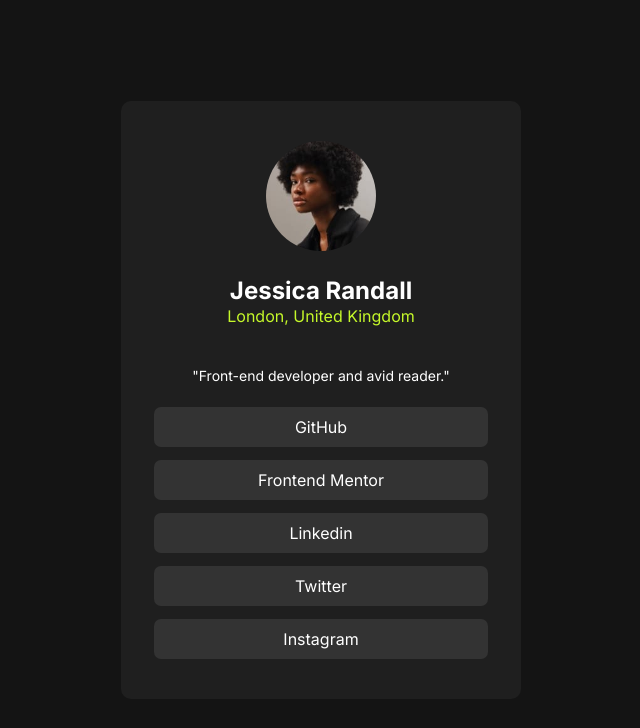
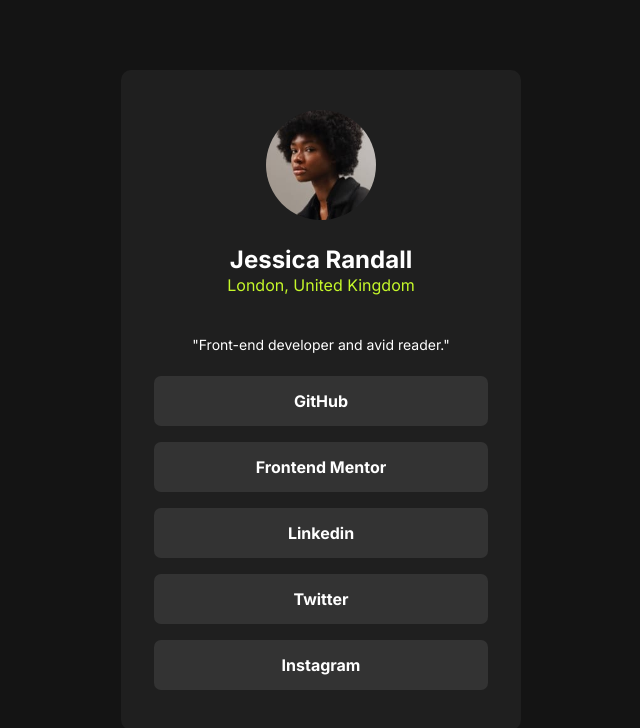
Before and after one commit to YazanJbara/Social-Links, a plain HTML site: page index.html in a window 1280 px wide. Shown: the whole page, without its empty margins (319-959 px from the left). Drawn offline with Linux system fonts and the light colour scheme.

Commit message:
editied the width of the card , corrected font weights

```diff
--- a/style.css
+++ b/style.css
@@ -54,17 +54,18 @@ img {
 .links {
   display: flex;
   flex-direction: column;
-  gap: 13px;
+  gap: 16px;
 
 }
 
 .button {
+  font-weight: 700;
   background-color: var(--btn-bg-clr);
   text-decoration: none;
   display: inline-block;
   color: var(--text-clr);
   border-radius: 7px;
-  padding: 10px;
+  padding: 15px 10px;
 
 }
 .button:hover {
```
